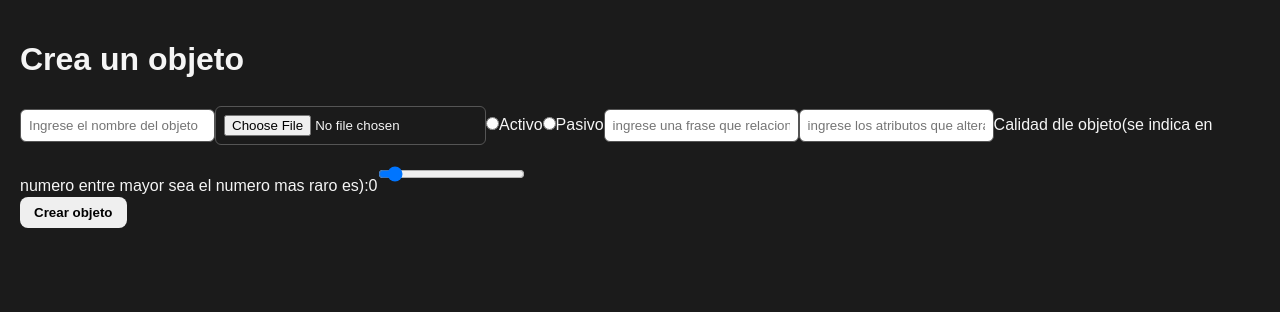
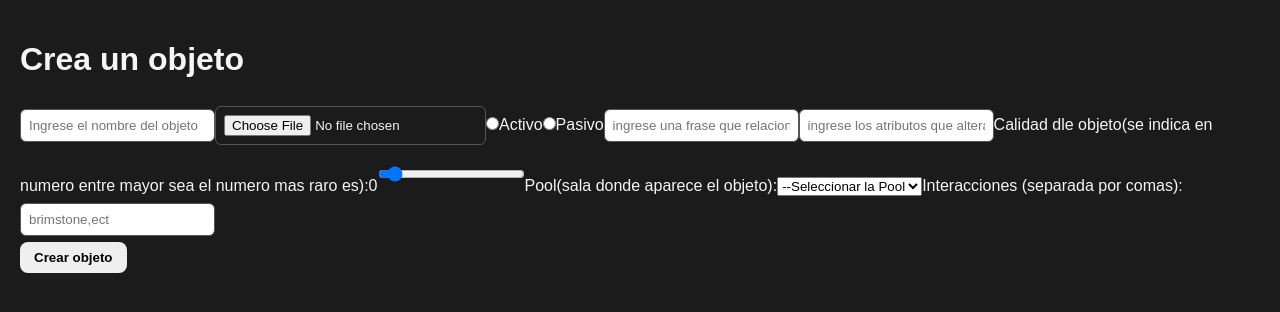
Before and after one commit to landerklang/TLPIII-React-native-Short-Lautaro-TPII, a React (Vite) app in the folder Front-end/: page /created in a window 1280 px wide. Shown: the top 312 px of the page. Built offline with nearby package versions, Linux system fonts and the light colour scheme.

Commit message:
se solucionar errores que contenia el componente useform para que la funcion handleimag funcione correctamente,se corrio la pagina de crear objeto para que esta contenta los atributos de la pool y de las interacciones de los objetos

```diff
--- a/Front-end/src/hook/useform.js
+++ b/Front-end/src/hook/useform.js
@@ -19,12 +19,12 @@ export const useForm = (inicialValue) => {
 
   const handleImag = (event) => {
     const file = event.target.files[0];
-    handleChange({
-      target: {
-        name: "Icon",
-        value: URL.createObjectURL(file),
-      },
-    });
+    if (!file) return;
+    const reader = new FileReader();
+    reader.onload = () => {
+      setForm((prev) => ({ ...prev, Icon: reader.file }));
+    };
+    reader.readAsDataURL(file);
   };
   return { Form, setForm, handleChange, handleReset, handleSubmit, handleImag };
 };
--- a/Front-end/src/page/CreatedItempages.jsx
+++ b/Front-end/src/page/CreatedItempages.jsx
@@ -1,5 +1,24 @@
 import { useForm } from "../hook/Useform";
 import { useNavigate } from "react-router-dom";
+
+const Pools = [
+  "Treasure Room",
+  "Devil Room",
+  "Angel Room",
+  "Secret Room",
+  "Shop",
+  "Boss Room",
+  "Curse Room",
+  "Library",
+  "Beggar",
+  "Golden Chest",
+  "Red Chest",
+  "Greed Mode",
+  "Crane Game",
+  "Bomb Bum",
+  "Battery Bum",
+  "",
+];
 
 export const CreatedItempages = () => {
   const { Form, handleChange, handleReset, handleImag } = useForm({
@@ -9,6 +28,8 @@ export const CreatedItempages = () => {
     Quote: "",
     Description: "",
     Quality: 0,
+    Pool: "",
+    Interactions: "",
   });
 
   const navigate = useNavigate();
@@ -58,6 +79,13 @@ export const CreatedItempages = () => {
               placeholder="haga click en ingrese una imagen"
               onChange={handleImag}
             />
+            {Form.Icon && (
+              <img
+                src={Fomr.Icon}
+                alt="preview"
+                style={{ width: 64, height: 64, objectFit: "contain" }}
+              />
+            )}
             <input
               type="radio"
               name="Typeitem"
@@ -77,7 +105,7 @@ export const CreatedItempages = () => {
             <input
               type="text"
               name="Quote"
-              value={Form.value}
+              value={Form.Quote}
               placeholder="ingrese una frase que relaciones al objeto"
               onChange={handleChange}
             />
@@ -100,6 +128,23 @@ export const CreatedItempages = () => {
               value={Form.Quality}
               onChange={handleChange}
             />
+            <label>Pool(sala donde aparece el objeto):</label>
+            <select name="Pool" value={Form.Pool} onChange={handleChange}>
+              <option value="">--Seleccionar la Pool</option>
+              {Pools.map((pool) => (
+                <option key={pool} value={pool}>
+                  {pool}
+                </option>
+              ))}
+            </select>
+            <label>Interacciones (separada por comas):</label>
+            <input
+              type="text"
+              name="Interactions"
+              value={Form.Interactions}
+              placeholder="brimstone,ect"
+              onChange={handleChange}
+            />
           </div>
           <button type="submit">Crear objeto</button>
         </form>
```
